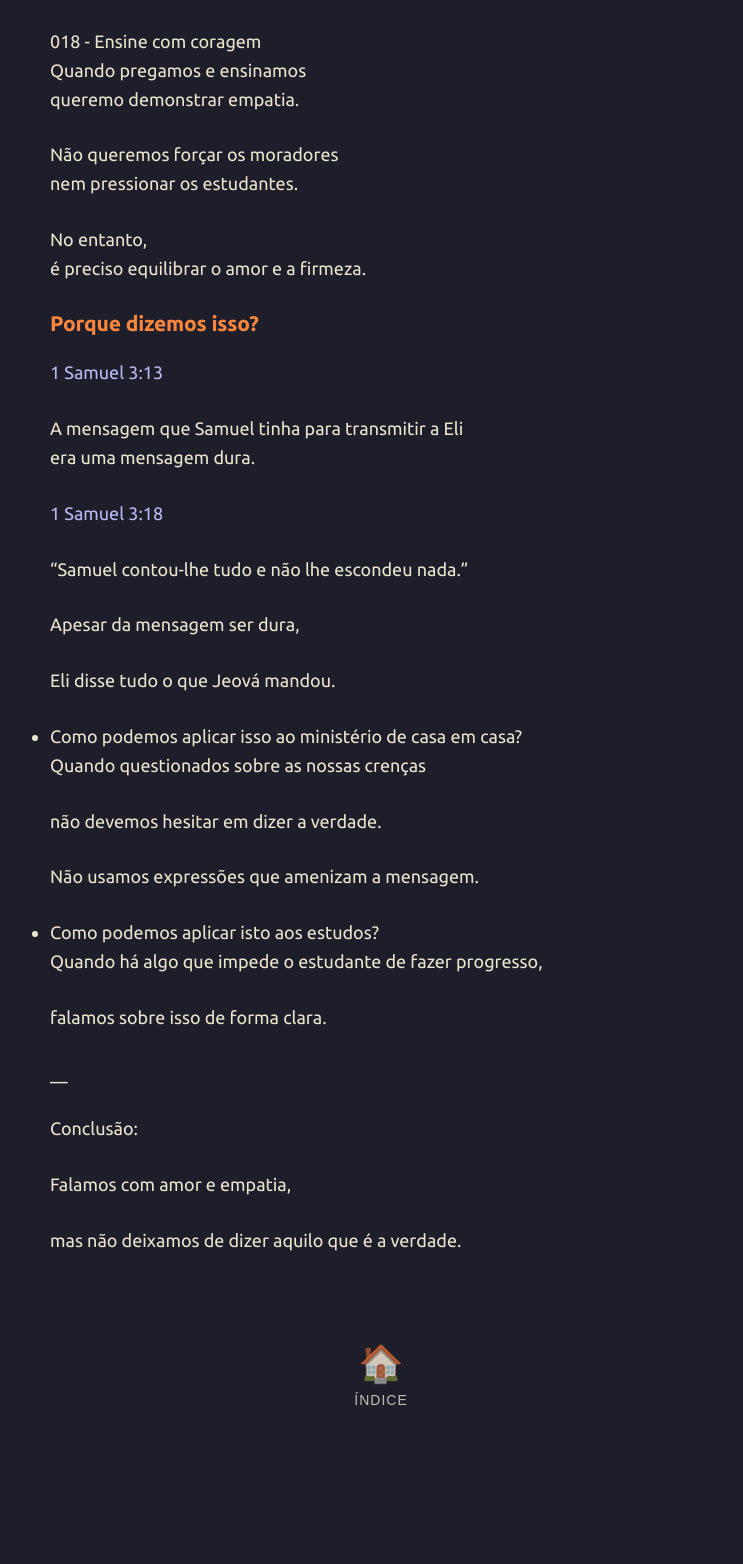
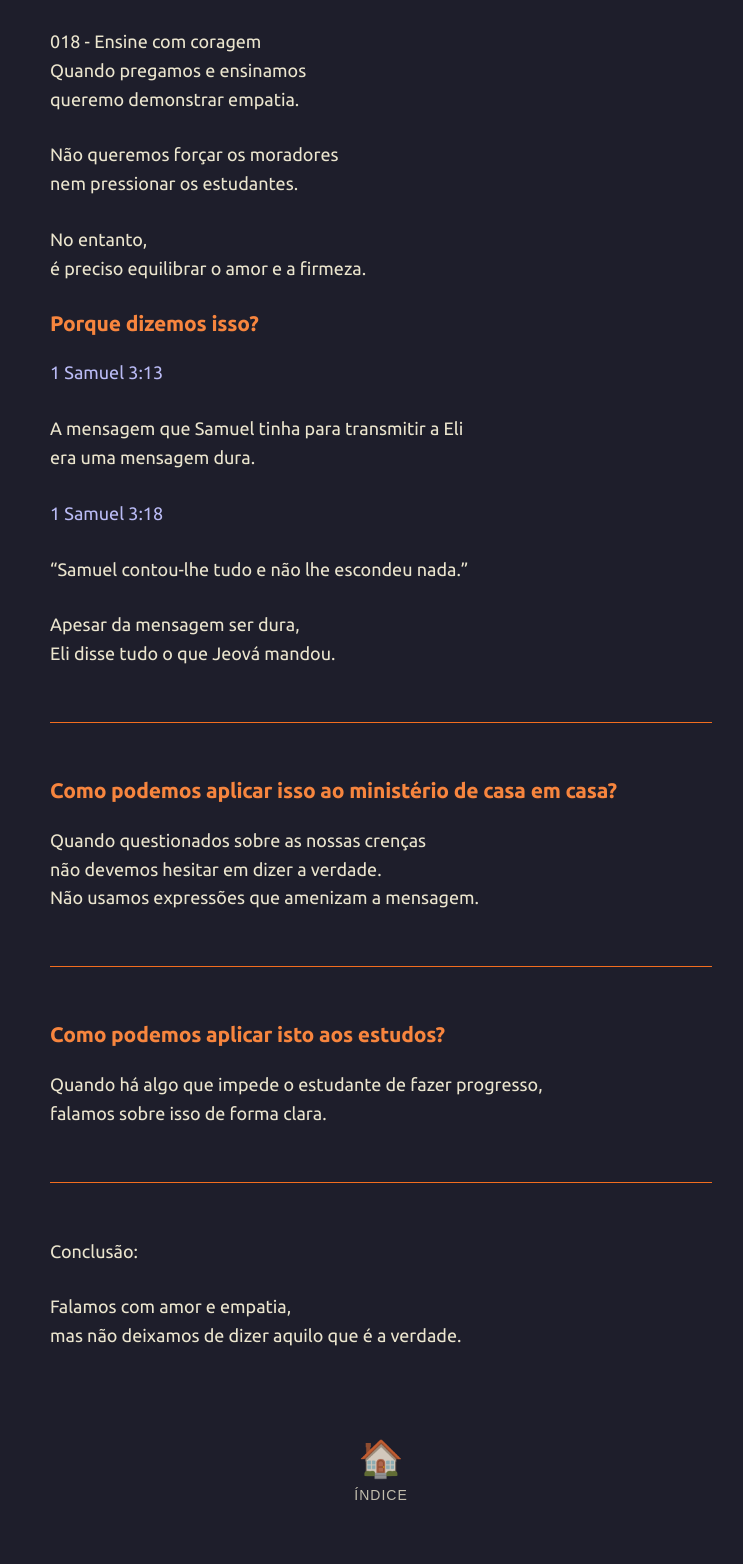
Before and after one commit to joaquim-capitao/jw, a Jekyll site: the page built from saidas/018-saida.md, in a window 1280 px wide. Shown: the whole page, without its empty margins (259-1002 px from the left). Built offline with Jekyll 4.4.1, drawn with Linux system fonts in a browser that asks for light colours; our own code applies the rules of GitHub Pages for plain Markdown files; before the commit the page ends 1469 px from its top, so only the background shows below that.

```diff
--- a/saidas/018-saida.md
+++ b/saidas/018-saida.md
@@ -20,27 +20,26 @@ era uma mensagem dura.
 “Samuel contou-lhe tudo e não lhe escondeu nada.”
 
 Apesar da mensagem ser dura,
-
 Eli disse tudo o que Jeová mandou.
 
-* Como podemos aplicar isso ao ministério de casa em casa?
+---
+
+### Como podemos aplicar isso ao ministério de casa em casa?
 
 Quando questionados sobre as nossas crenças
-
 não devemos hesitar em dizer a verdade.
-
 Não usamos expressões que amenizam a mensagem.
 
-* Como podemos aplicar isto aos estudos?
+---
+
+### Como podemos aplicar isto aos estudos?
 
 Quando há algo que impede o estudante de fazer progresso,
-
 falamos sobre isso de forma clara.
 
-__
+---
 
 Conclusão:
 
 Falamos com amor e empatia,
-
 mas não deixamos de dizer aquilo que é a verdade.
```
